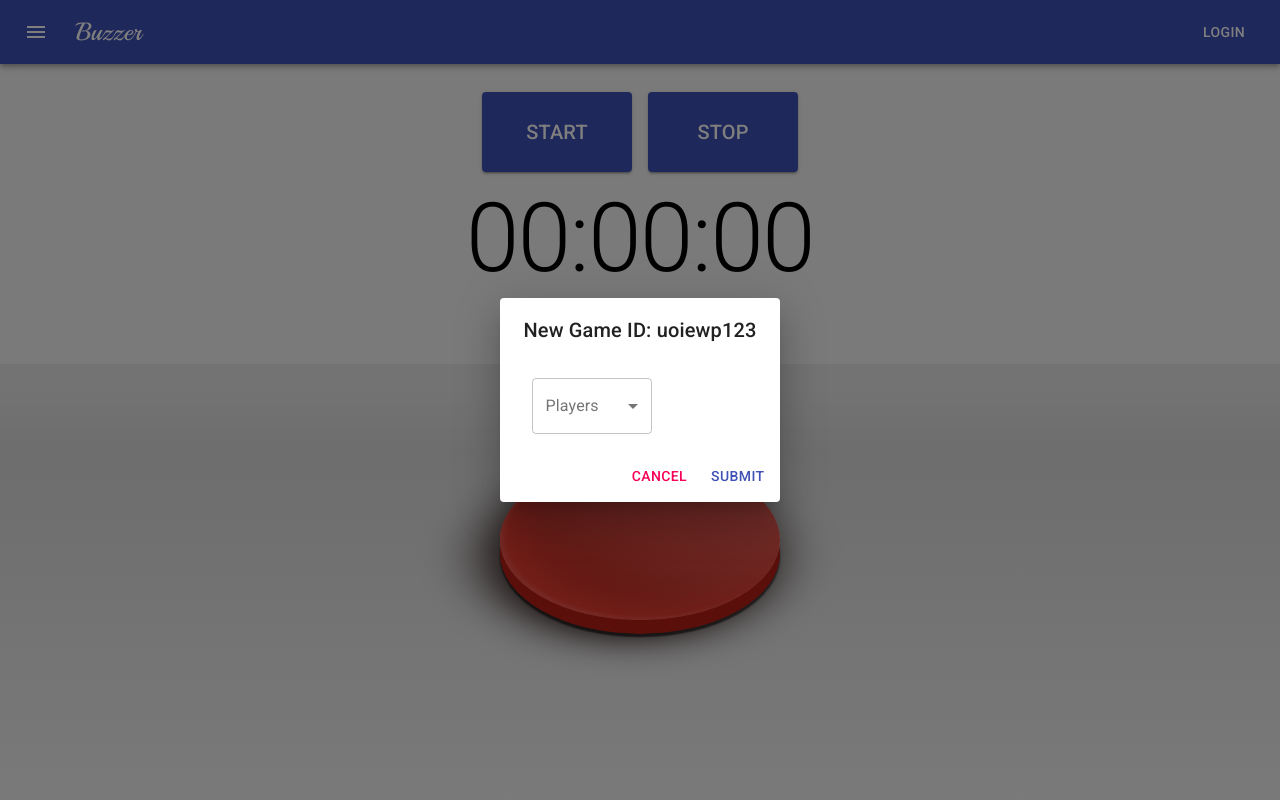
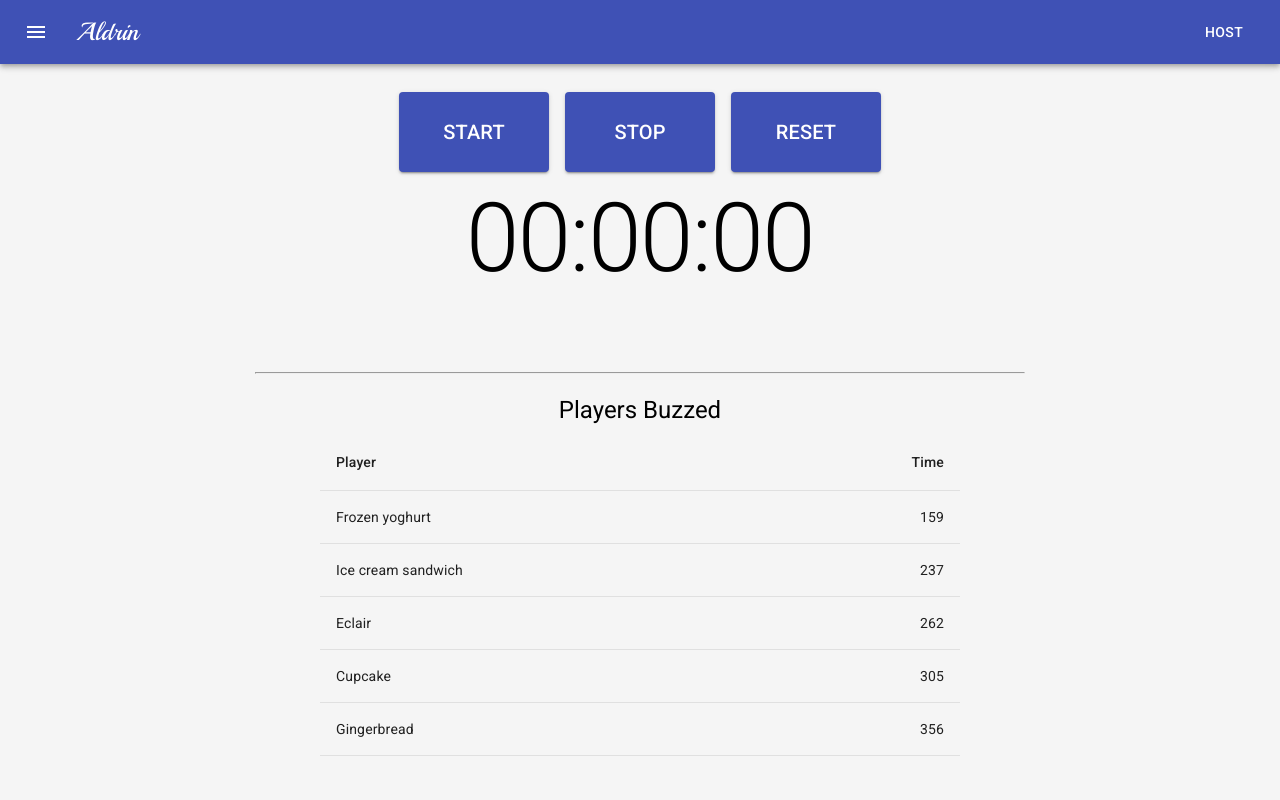
Before and after one commit to Prathamtangri1/Real-time-online-buzzer-system, a React (Create React App) app: page / in a window 1280 px wide. Both pictures are taken after a click on the button "NEW GAME". Shown: the top 800 px of the page. Built offline with nearby package versions, Linux system fonts and the light colour scheme.

Commit message:
old changes

```diff
--- a/src/Components/App.css
+++ b/src/Components/App.css
@@ -4,6 +4,11 @@
   flex-direction: column;
   align-items: center;
   justify-content: center;
+}
+
+.host{
+  width: 100%;
+  text-align: center;
 }
 
 .main {
@@ -17,3 +22,23 @@
 .times {
   min-height: 35vh;
 }
+
+.playersBuzzed{
+  max-width: 100vw;
+  min-width: 50vw;
+  display: table;
+  margin: 0 auto;
+}
+
+.hr {
+  margin-bottom: 20px;
+  width: 60vw;
+  background-color: rgba(0, 0, 0, 0.12);
+}
+
+.hr2 {
+  margin-top: 50px;
+  margin-bottom: 20px;
+  width: 60vw;
+  background-color: rgba(0, 0, 0, 0.12);
+}
--- a/src/Components/App.js
+++ b/src/Components/App.js
@@ -4,9 +4,11 @@ import ButtonAppBar from './ButtonAppBar.js';
 import CentreButton from './CentreButton.js';
 import InitialOptions from './InitialOptions.js';
 import JoinGameOptions from './JoinGameOptions.js';
-import NewGameOptions from './NewGameOptions.js';
-import PlayerNameOptions from './PlayerNameOptions.js';
+import PlayersBuzzed from './PlayersBuzzed.js'
 import Times from './Times';
+import Typography from '@material-ui/core/Typography';
+import PlayersJoined from './PlayersJoined.js'
+
 
 class App extends Component {
   constructor(props) {
@@ -17,14 +19,16 @@ class App extends Component {
       milis: 0,
       winner: false,
       options: "initial",
+      ptype: "host",
     }
 
     this.newGame = false;
     this.joinGame = false;
 
     this.handleBuzzerClick = this.handleBuzzerClick.bind(this);
+    this.handleNewGame = this.handleNewGame.bind(this);
     this.saveTime = this.saveTime.bind(this);
-    this.pnames = "";
+    this.pnames = "Host";
     this.numberOfPlayers = 0;
     this.gameId = "";
   }
@@ -37,36 +41,80 @@ class App extends Component {
     this.setState({min: min, secs: secs, milis: milis});
   }
 
+  handleNewGame() {
+    this.gameId = "uwueop23";
+    this.setState({options: "game_created", ptype: "host"});
+  }
+
   render(){
-    let ng= "", jg="", pnames="";
-    if(this.state.options === "new") {
-      ng = <NewGameOptions playerNames={(num) => {this.setState({options: "pnames"}); this.numberOfPlayers = num; this.pnames = [];}} gameId={(gameId) => this.gameId = gameId}/>
+    let jg="", hostSees="", playerSees="", newClientSees="";
+    if(this.state.options === "game_created" && this.state.ptype === "host") {
+      newClientSees = "";
+      //ng = <NewGameOptions playerNames={(num) => {this.setState({options: "game_created"}); this.numberOfPlayers = num; this.pnames = [];}} gameId={(gameId) => this.gameId = gameId}/>
+      hostSees =  <div className="host">
+                    <div className="times">
+                      <Times ref="times" saveTime={(min, secs, milis) => this.saveTime(min, secs, milis)} controls = {"on"}/>
+                    </div>
+                    <hr className="hr"/>
+                    <div className="playersBuzzed">
+                      <Typography variant="h5" gutterBottom>
+                        Players Buzzed
+                      </Typography>
+                      <PlayersBuzzed />
+                    </div>
+                    <hr className="hr2"/>
+                    <div className="playersBuzzed">
+                      <Typography variant="h5" gutterBottom>
+                        Players Joined
+                      </Typography>
+                      <PlayersJoined />
+                    </div>
+                  </div>
+
+    }
+    else if(this.state.options === "game_joined" && this.state.ptype === "player") {
+      newClientSees = "";
+      playerSees =  <div>
+                      <div className="times">
+                        <Times ref="times" saveTime={(min, secs, milis) => this.saveTime(min, secs, milis)} controls = {"off"} />
+                      </div>
+                      <div className="buzzer">
+                        <CentreButton onClick={this.handleBuzzerClick}/>
+                      </div>
+                    </div>
+    }
+    else {
+      newClientSees = <div>
+                        <div className="times">
+                          <Times ref="times" saveTime={(min, secs, milis) => this.saveTime(min, secs, milis)} controls = {"off"} />
+                        </div>
+                        <div className="buzzer">
+                          <CentreButton onClick={this.handleBuzzerClick}/>
+                        </div>
+                      </div>
     }
 
-    if(this.state.options === "pnames") {
-      pnames = <PlayerNameOptions numberOfPlayers={this.numberOfPlayers} pnames={(pnm) => {this.pnames = pnm; console.log(this.pnames);}} gameId={this.gameId}/>
-    }
+    // if(this.state.options === "pnames") {
+    //   pnames = <PlayerNameOptions numberOfPlayers={this.numberOfPlayers} pnames={(pnm) => {this.pnames = pnm; console.log(this.pnames);}} gameId={this.gameId}/>
+    // }
 
     if(this.state.options === "join") {
-      jg = <JoinGameOptions complete={() => this.setState({options: "over"})} playerInfo={(pname, gameId) => {this.gameId = gameId; this.pnames = pname; console.log(this.gameId); console.log(this.pnames);}}/>
+      jg = <JoinGameOptions complete={() => this.setState({options: "game_joined", ptype: "player"})} playerInfo={(pname, gameId) => {this.gameId = gameId; this.pnames = pname; console.log(this.gameId); console.log(this.pnames);}}/>
     }
 
     return (
       <div>
-        <InitialOptions newGame={() => this.setState({options: "new"})} joinGame={() => this.setState({options: "join"})}/>
-        {ng}
-        {pnames}
+        <InitialOptions newGame={() => this.handleNewGame()} joinGame={() => this.setState({options: "join"})}/>
+        {/* {ng}
+        {pnames} */}
         {jg}
         <div className="main">
           <div className="nav-bar">
             <ButtonAppBar pname={this.pnames}/>
           </div>
-          <div className="times">
-            <Times ref="times" saveTime={(min, secs, milis) => this.saveTime(min, secs, milis)}/>
-          </div>
-          <div className="buzzer">
-            <CentreButton onClick={this.handleBuzzerClick}/>
-          </div>
+          {newClientSees}
+          {hostSees}
+          {playerSees}
         </div>
       </div>
     );
--- a/src/Components/ButtonAppBar.js
+++ b/src/Components/ButtonAppBar.js
@@ -43,7 +43,7 @@ export default function ButtonAppBar(props) {
             <MenuIcon />
           </IconButton>
           <Typography variant="h6" className={classes.title}>
-            Buzzer
+            Aldrin
           </Typography>
           <Button color="inherit">{pname}</Button>
         </Toolbar>
--- a/src/Components/NewGameOptions.js
+++ b/src/Components/NewGameOptions.js
@@ -1,107 +1,147 @@
-import React from 'react';
-import Button from '@material-ui/core/Button';
-import Dialog from '@material-ui/core/Dialog';
-import DialogActions from '@material-ui/core/DialogActions';
-import DialogTitle from '@material-ui/core/DialogTitle';
-import DialogContent from '@material-ui/core/DialogContent';
-import { makeStyles } from '@material-ui/core/styles';
-import Slide from '@material-ui/core/Slide';
-import InputLabel from '@material-ui/core/InputLabel';
-import FormControl from '@material-ui/core/FormControl';
-import Select from '@material-ui/core/Select';
-import MenuItem from '@material-ui/core/MenuItem';
 
-const useStyles = makeStyles(theme => ({
-  margin: {
-    margin: theme.spacing(1),
-  },
-  root: {
-    display: 'flex',
-    flexWrap: 'wrap',
-  },
-  formControl: {
-    margin: theme.spacing(1),
-    minWidth: 120,
-  },
-  selectEmpty: {
-    marginTop: theme.spacing(2),
-  },
-}));
 
-const Transition = React.forwardRef(function Transition(props, ref) {
-    return <Slide direction="up" ref={ref} {...props} />;
-  });
 
-export default function NewGameOptions(props) {
-  const classes = useStyles();
-  const players = [1,2,3,4,5,6,7,8,9,10];
 
-  const numplayers = players.map((num) => <MenuItem value={num}>{num}</MenuItem>);
 
-  const [state, setState] = React.useState({
-    nop: '',
-    open: true,
-    setOpen: true,
-    num: 0,
-  });
 
-  const inputLabel = React.useRef(null);
-  const [labelWidth] = React.useState(0);
-  const gameId = createGameId();
-  props.gameId(gameId);
 
-  function handleClose() {
-    setState({setOpen: false});
-  }
 
-  function handleChange(event) {
-    setState(oldValues => ({
-      ...oldValues,
-      [event.target.name]: event.target.value,
-    }));
-  }
 
-  function handleOk() {
-    props.playerNames(state.nop);
-    handleClose();
-  }
 
-  function createGameId() {
-    return "uoiewp123";
-  }
 
-  return (
-    <div>
-      <Dialog open={state.open} onClose={handleClose} aria-labelledby="form-dialog-title" TransitionComponent={Transition}>
-      <DialogTitle id="form-dialog-title">New Game ID: {gameId}</DialogTitle>
-        <DialogContent>
-          <FormControl variant="outlined" className={classes.formControl}>
-            <InputLabel ref={inputLabel} htmlFor="outlined-age-simple">
-              Players
-            </InputLabel>
-            <Select
-              value={state.nop}
-              onChange={handleChange}
-              labelWidth={labelWidth}
-              inputProps={{
-                name: 'nop',
-                id: 'outlined-nop-simple',
-              }}
-              fullWidth
-            >
-              {numplayers}
-            </Select>
-          </FormControl>
-        </DialogContent>
-        <DialogActions>
-          <Button onClick={handleClose} color="secondary">
-            Cancel
-          </Button>
-          <Button onClick={handleOk} color="primary">
-            Submit
-          </Button>
-        </DialogActions>
-      </Dialog>
-    </div>
-  );
-}
+
+
+
+
+
+
+
+
+
+
+
+
+
+
+
+
+
+
+
+
+
+
+
+
+
+
+
+
+
+// import React from 'react';
+// import Button from '@material-ui/core/Button';
+// import Dialog from '@material-ui/core/Dialog';
+// import DialogActions from '@material-ui/core/DialogActions';
+// import DialogTitle from '@material-ui/core/DialogTitle';
+// import DialogContent from '@material-ui/core/DialogContent';
+// import { makeStyles } from '@material-ui/core/styles';
+// import Slide from '@material-ui/core/Slide';
+// import InputLabel from '@material-ui/core/InputLabel';
+// import FormControl from '@material-ui/core/FormControl';
+// import Select from '@material-ui/core/Select';
+// import MenuItem from '@material-ui/core/MenuItem';
+
+// const useStyles = makeStyles(theme => ({
+//   margin: {
+//     margin: theme.spacing(1),
+//   },
+//   root: {
+//     display: 'flex',
+//     flexWrap: 'wrap',
+//   },
+//   formControl: {
+//     margin: theme.spacing(1),
+//     minWidth: 120,
+//   },
+//   selectEmpty: {
+//     marginTop: theme.spacing(2),
+//   },
+// }));
+
+// const Transition = React.forwardRef(function Transition(props, ref) {
+//     return <Slide direction="up" ref={ref} {...props} />;
+//   });
+
+// export default function NewGameOptions(props) {
+//   const classes = useStyles();
+//   const players = [1,2,3,4,5,6,7,8,9,10];
+
+//   const numplayers = players.map((num) => <MenuItem value={num}>{num}</MenuItem>);
+
+//   const [state, setState] = React.useState({
+//     nop: '',
+//     open: true,
+//     setOpen: true,
+//     num: 0,
+//   });
+
+//   const inputLabel = React.useRef(null);
+//   const [labelWidth] = React.useState(0);
+//   const gameId = createGameId();
+//   props.gameId(gameId);
+
+//   function handleClose() {
+//     setState({setOpen: false});
+//   }
+
+//   function handleChange(event) {
+//     setState(oldValues => ({
+//       ...oldValues,
+//       [event.target.name]: event.target.value,
+//     }));
+//   }
+
+//   function handleOk() {
+//     props.playerNames(state.nop);
+//     handleClose();
+//   }
+
+//   function createGameId() {
+//     return "uoiewp123";
+//   }
+
+//   return (
+//     <div>
+//       <Dialog open={state.open} onClose={handleClose} aria-labelledby="form-dialog-title" TransitionComponent={Transition}>
+//       <DialogTitle id="form-dialog-title">New Game ID: {gameId}</DialogTitle>
+//         <DialogContent>
+//           <FormControl variant="outlined" className={classes.formControl}>
+//             <InputLabel ref={inputLabel} htmlFor="outlined-age-simple">
+//               Players
+//             </InputLabel>
+//             <Select
+//               value={state.nop}
+//               onChange={handleChange}
+//               labelWidth={labelWidth}
+//               inputProps={{
+//                 name: 'nop',
+//                 id: 'outlined-nop-simple',
+//               }}
+//               fullWidth
+//             >
+//               {numplayers}
+//             </Select>
+//           </FormControl>
+//         </DialogContent>
+//         <DialogActions>
+//           <Button onClick={handleClose} color="secondary">
+//             Cancel
+//           </Button>
+//           <Button onClick={handleOk} color="primary">
+//             Submit
+//           </Button>
+//         </DialogActions>
+//       </Dialog>
+//     </div>
+//   );
+// }
--- a/src/Components/Times.js
+++ b/src/Components/Times.js
@@ -27,11 +27,9 @@ const useStyles = makeStyles(theme => ({
 
 function StyleDisplay(props) {
     const classes = useStyles();
-
-    return(
-        <div className={classes.root}>
-            <Grid container spacing={3} className={classes.topGrid} justify="center"
-                alignItems="center">
+    let buttonDisplay = "";
+    if(props.controls === "on") {
+        buttonDisplay = <Grid container spacing={3} className={classes.topGrid} justify="center" alignItems="center">
                             <Button variant="contained" size="large" color="primary" className={classes.button} onClick={props.onStartClick}>
                                 <Typography variant="h6">
                                     Start
@@ -42,7 +40,17 @@ function StyleDisplay(props) {
                                     Stop
                                 </Typography>
                             </Button>
+                            <Button variant="contained" size="large" color="primary" className={classes.button} onClick={props.onResetClick}>
+                                <Typography variant="h6">
+                                    Reset
+                                </Typography>
+                            </Button>
                         </Grid>
+    }
+
+    return(
+        <div className={classes.root}>
+            {buttonDisplay}
             <Grid container spacing={1} className={classes.topGrid} justify="center"
             alignItems="center" alignContent="center">
                 <Grid item xs alignContent="center">
@@ -85,6 +93,13 @@ class Times extends Component {
         this.props.saveTime(this.state.min, this.state.secs, this.state.milis);
     }
 
+    handleResetClick() {
+        clearInterval(this.intervalId);
+        this.intervalId = null;
+        this.props.saveTime(this.state.min, this.state.secs, this.state.milis);
+        this.setState({min: 0, secs: 0, milis: 0});
+    }
+
     incrementTime() {
         let {min, secs, milis} = this.state;
         milis = milis + 1;
@@ -102,7 +117,7 @@ class Times extends Component {
 
     render() {
         return (
-            <StyleDisplay min={this.state.min} secs={this.state.secs} milis={this.state.milis} onStartClick={() => this.handleStartClick()} onStopClick={() => this.handleStopClick()}/>
+            <StyleDisplay min={this.state.min} secs={this.state.secs} milis={this.state.milis} onStartClick={() => this.handleStartClick()} onStopClick={() => this.handleStopClick()}  onResetClick={() => this.handleResetClick()} controls={this.props.controls}/>
         );
     }
 }
```
Also changed, not shown: package.json (+6 -5 lines), 1 other file (tests, documents, lock files or other folders). Lines whose indentation alone changed are shown as unchanged.
